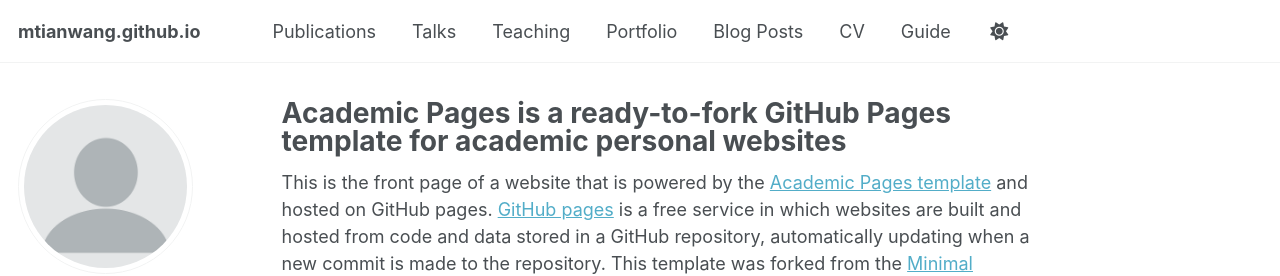
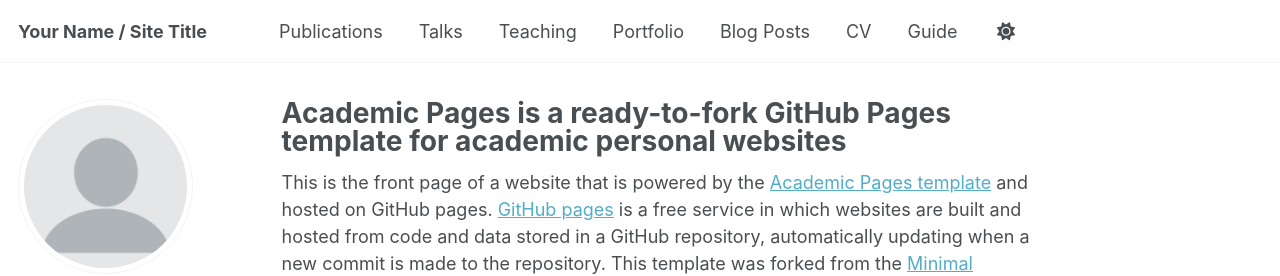
Before and after one commit to mtianwang/mtianwang.github.io, a Jekyll site: the page built from _pages/about.md, in a window 1280 px wide. Shown: the top 276 px of the page. Built offline with Jekyll 4.4.1, drawn with Linux system fonts in a browser that asks for light colours; some web fonts are replaced; a script that is not in the unit is left out.

Commit message:
Update _config.yml

```diff
--- a/_config.yml
+++ b/_config.yml
@@ -9,11 +9,11 @@
 # Basic Site Settings
 locale                   : "en-US"
 site_theme               : "default" # Currently available options are "default", "air"
-title                    :
+title                    : "Your Name / Site Title"
 title_separator          : "-"
 name                     : &name "Your Name"
 description              : &description "Your Name's academic portfolio"   # Update this with a general description of your site, this is the default if not overridden by a page
-url                      : "https://mtianwang.github.io" # The base hostname & protocol for your site e.g. "https://[your GitHub username].github.io",
+url                      : https://mtianwang.github.io # The base hostname & protocol for your site e.g. "https://[your GitHub username].github.io",
                                                            # or if you already have some other page hosted on Github then use "https://[your GitHub username].github.io/[Your Repo Name]"
 baseurl                  : "" # the subpath of your site, e.g. "/blog"
 repository               : "mtianwang/mtianwang.github.io"
```
